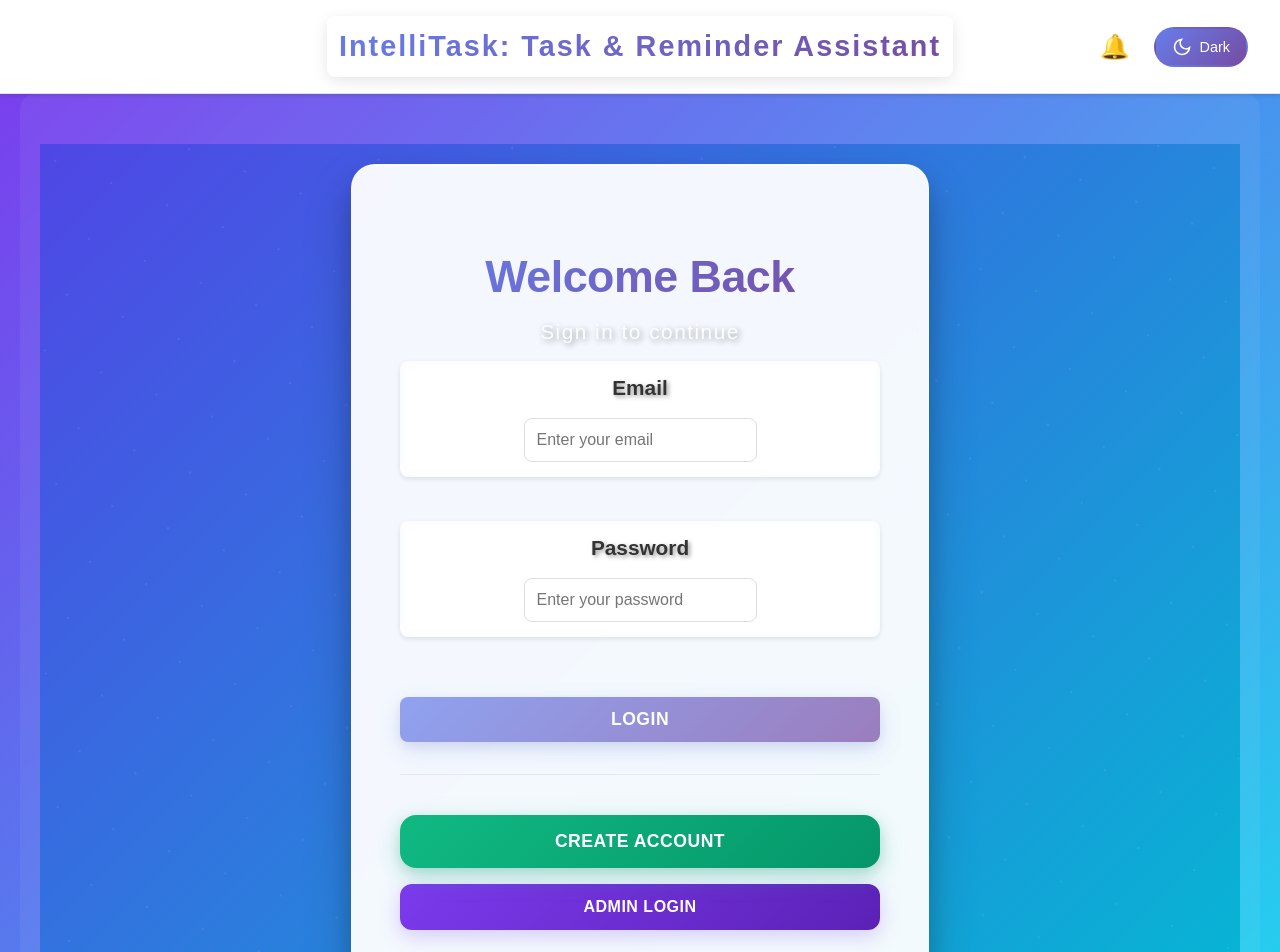
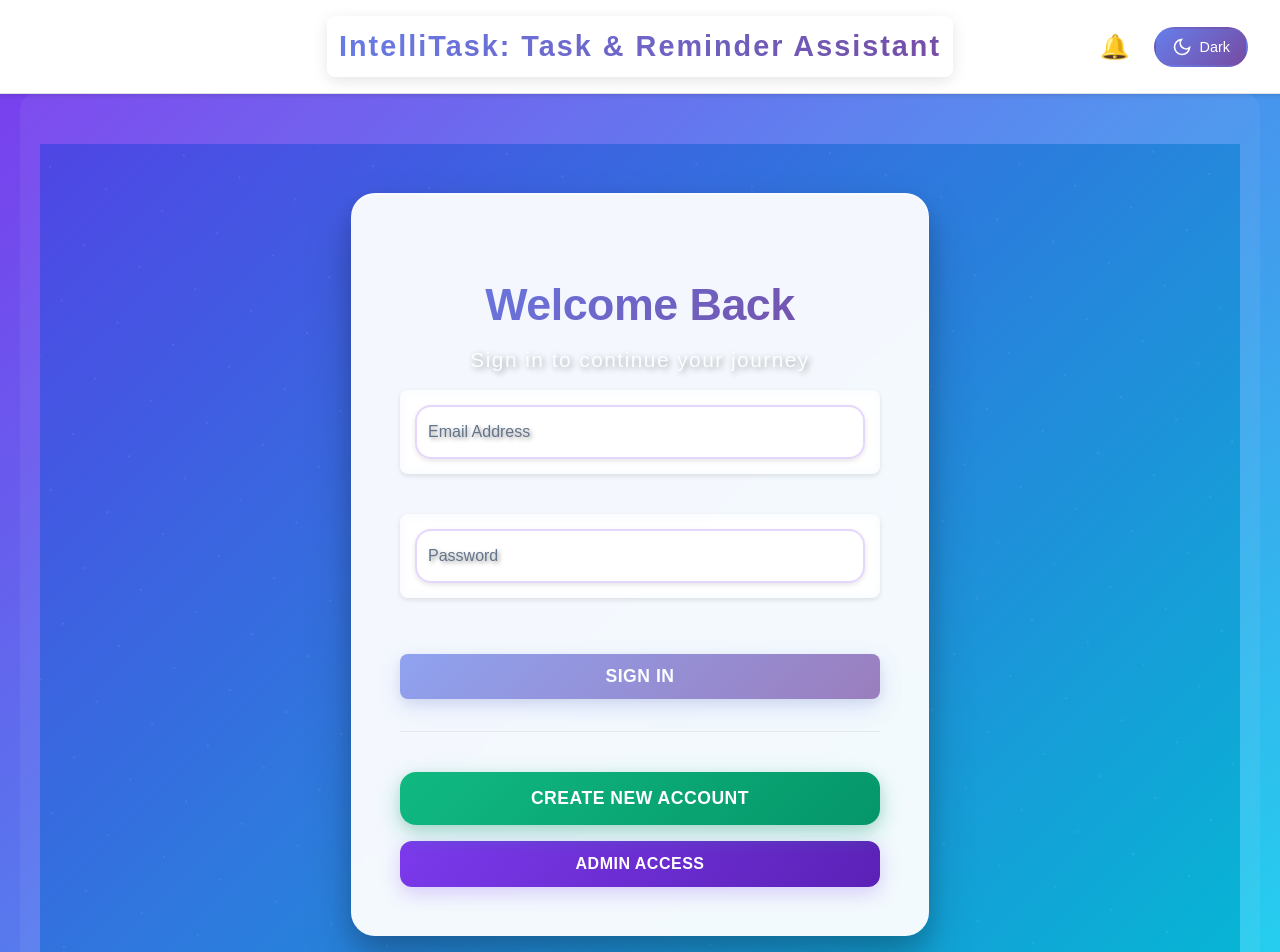
Before and after one commit to Ranjuna120/Task-Reminder-Assistant--IntelliTask, a React (Create React App) app in the folder ITPM-30-main/frontend/: page /login in a window 1280 px wide. Shown: the top 952 px of the page. Built offline with nearby package versions, Linux system fonts and the light colour scheme.

Commit message:
Update LoginPage.js

```diff
--- a/ITPM-30-main/frontend/src/components/modify/LoginPage.js
+++ b/ITPM-30-main/frontend/src/components/modify/LoginPage.js
@@ -6,6 +6,7 @@ const LoginPage = ({ onLoginSuccess }) => {
   const [email, setEmail] = useState("");
   const [password, setPassword] = useState("");
   const [error, setError] = useState("");
+  const [loading, setLoading] = useState(false);
   const navigate = useNavigate();
 
   const handleLogin = async () => {
@@ -13,6 +14,9 @@ const LoginPage = ({ onLoginSuccess }) => {
       setError("Please enter both email and password.");
       return;
     }
+
+    setLoading(true);
+    setError("");
 
     try {
       const response = await fetch("http://localhost:5000/auth/api/login", {
@@ -34,6 +38,8 @@ const LoginPage = ({ onLoginSuccess }) => {
     } catch (error) {
       console.error("Error during login:", error);
       setError("An error occurred. Please try again.");
+    } finally {
+      setLoading(false);
     }
   };
 
@@ -41,47 +47,60 @@ const LoginPage = ({ onLoginSuccess }) => {
     <div className="login-container">
       <div className="login-card">
         <h2>Welcome Back</h2>
-        <p className="subtitle">Sign in to continue</p>
-        {error && <p className="error-message">{error}</p>}
+        <p className="subtitle">Sign in to continue your journey</p>
+
+        {error && <div className="error-message">{error}</div>}
+
         <form onSubmit={(e) => { e.preventDefault(); handleLogin(); }} className="login-form">
-          <div className="form-group">
-            <label htmlFor="email">Email</label>
+          <div className="input-group">
             <input
               id="email"
               type="email"
-              placeholder="Enter your email"
+              placeholder=" "
               value={email}
               onChange={(e) => setEmail(e.target.value)}
-              className={email && !/^\S+@\S+\.\S+$/.test(email) ? "invalid" : ""}
+              required
             />
-            {email && !/^\S+@\S+\.\S+$/.test(email) && (
-              <span className="validation-message">Please enter a valid email</span>
-            )}
+            <label htmlFor="email">Email Address</label>
           </div>
-          <div className="form-group">
-            <label htmlFor="password">Password</label>
+
+          <div className="input-group">
             <input
               id="password"
               type="password"
-              placeholder="Enter your password"
+              placeholder=" "
               value={password}
               onChange={(e) => setPassword(e.target.value)}
-              className={password && password.length < 6 ? "invalid" : ""}
+              required
+              minLength="6"
             />
-            {password && password.length < 6 && (
-              <span className="validation-message">Password must be at least 6 characters</span>
-            )}
+            <label htmlFor="password">Password</label>
           </div>
-          <button type="submit" disabled={!email || !password} className="login-btn">
-            Login
+
+          <button
+            type="submit"
+            disabled={!email || !password || loading}
+            className="login-btn"
+          >
+            {loading && <span className="loading-spinner"></span>}
+            {loading ? 'Signing In...' : 'Sign In'}
           </button>
         </form>
+
         <div className="additional-actions">
-          <button onClick={() => navigate("/create-account")} className="create-account-btn">
-            Create Account
+          <button
+            onClick={() => navigate("/create-account")}
+            className="create-account-btn"
+            disabled={loading}
+          >
+            Create New Account
           </button>
-          <button onClick={() => navigate("/admin-login")} className="admin-btn">
-            Admin Login
+          <button
+            onClick={() => navigate("/admin-login")}
+            className="admin-btn"
+            disabled={loading}
+          >
+            Admin Access
           </button>
         </div>
       </div>
```
